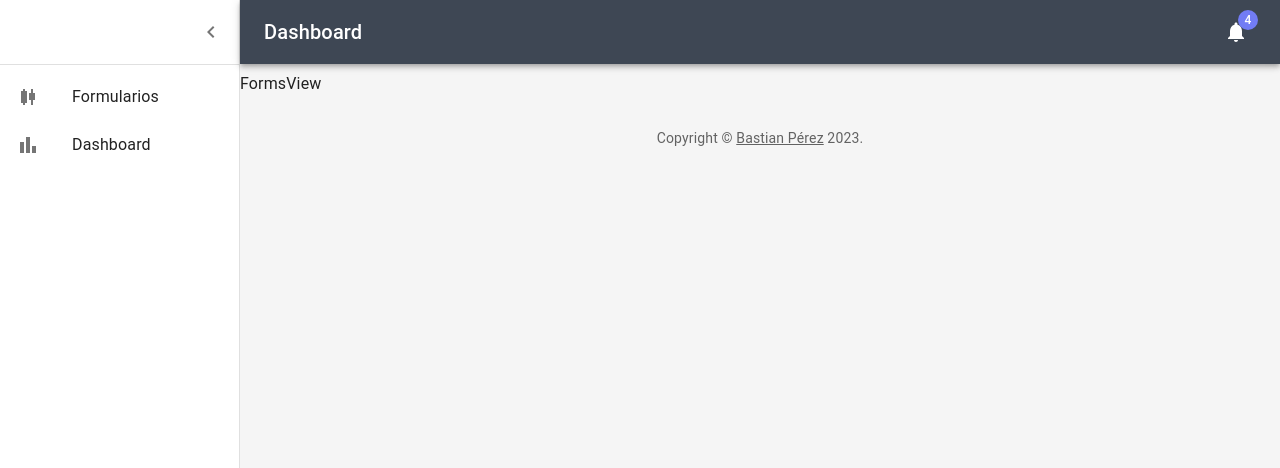
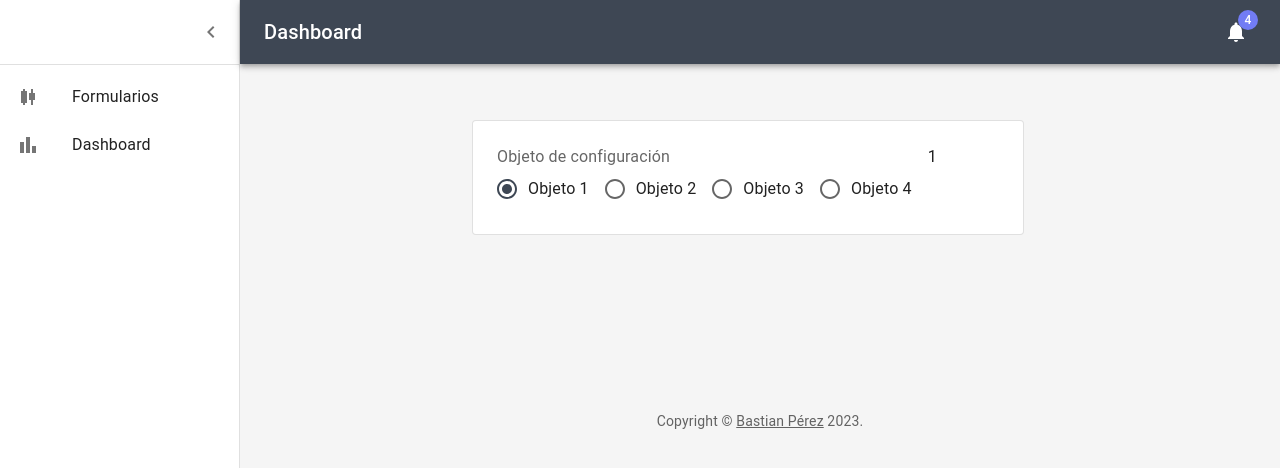
Before and after one commit to stuk4/dynamic-form, a React (Vite) app: page / in a window 1280 px wide. Shown: the top 468 px of the page. Built offline with nearby package versions, Linux system fonts and the light colour scheme.

Commit message:
Agrego pequeno state con contextapi

```diff
--- a/src/App.tsx
+++ b/src/App.tsx
@@ -1,13 +1,15 @@
 
-import { BrowserRouter } from 'react-router-dom';
-import { AppRoutes } from './routes/AppRoutes';
-function App() {
-
-
+import React from 'react'
+import { BrowserRouter } from 'react-router-dom'
+import { AppRoutes } from './routes/AppRoutes'
+import { DynamicFormsProvider } from './context/DynamicFormsContext'
+const App: React.FC = (): JSX.Element => {
   return (
-   <BrowserRouter>
-     <AppRoutes />
-   </BrowserRouter>
+    <DynamicFormsProvider>
+        <BrowserRouter>
+          <AppRoutes />
+        </BrowserRouter>
+    </DynamicFormsProvider>
   )
 }
 
--- /dev/null
+++ b/src/context/DynamicFormsContext.tsx
@@ -0,0 +1,29 @@
+import React, { useState } from 'react'
+
+// export interface IDynamicForms {
+
+// }
+
+export interface IDynamicFormsState {
+  objectType: string
+}
+export interface IDynamicFormsContext {
+  dynamicForm: IDynamicFormsState
+  updateObjectType: (objectType: string) => void
+
+}
+export const DynamicFormsContext = React.createContext<IDynamicFormsContext | null>(null)
+
+export const DynamicFormsProvider: React.FC<{ children: React.ReactNode }> = ({ children }) => {
+  const [dynamicForm, setDynamicForm] = useState<IDynamicFormsState>({
+    objectType: '1'
+  })
+  const updateObjectType = (objectType: string): void => {
+    setDynamicForm({ ...dynamicForm, objectType })
+  }
+  return (
+    <DynamicFormsContext.Provider value={{ dynamicForm, updateObjectType }}>
+        {children}
+    </DynamicFormsContext.Provider>
+  )
+}
--- a/src/views/forms/FormsView.tsx
+++ b/src/views/forms/FormsView.tsx
@@ -1,7 +1,27 @@
-import React from 'react'
+import { Container, Paper } from '@mui/material'
+import React, { useContext } from 'react'
+import { DynamicFormsContext, IDynamicFormsContext } from '../../context/DynamicFormsContext'
+import { SelectObjectType } from './components/SelectObjectType'
 
 export const FormsView: React.FC = (): JSX.Element => {
+  const { dynamicForm } = useContext(DynamicFormsContext) as IDynamicFormsContext
+
   return (
-    <div>FormsView</div>
+        <Container component="main" maxWidth="sm"
+            sx={
+                { mb: 12 }
+        }>
+            <Paper
+              variant="outlined"
+              sx={{
+                my: { xs: 6, md: 6 },
+                p: { xs: 3, md: 3 }
+              }}
+              >
+                <SelectObjectType />
+
+              {dynamicForm.objectType}
+            </Paper>
+        </Container>
   )
 }
--- /dev/null
+++ b/src/views/forms/components/SelectObjectType.tsx
@@ -0,0 +1,30 @@
+import { FormControl, FormControlLabel, FormLabel, Radio, RadioGroup } from '@mui/material'
+import React, { useContext, useState } from 'react'
+import { DynamicFormsContext, IDynamicFormsContext } from '../../../context/DynamicFormsContext'
+
+export const SelectObjectType: React.FC = (): JSX.Element => {
+  const { dynamicForm, updateObjectType } = useContext(DynamicFormsContext) as IDynamicFormsContext
+  const [objectType, setObjectType] = useState<string>(dynamicForm.objectType)
+
+  const handleChangeObjectType = (event: React.ChangeEvent<HTMLInputElement>): void => {
+    setObjectType(event.target.value)
+    updateObjectType(event.target.value)
+  }
+  return (
+    <FormControl>
+    <FormLabel id="objects">Objeto de configuración</FormLabel>
+    <RadioGroup
+      row
+      aria-labelledby="objects"
+      name="objets"
+      value={objectType}
+      onChange={handleChangeObjectType}
+    >
+      <FormControlLabel value="1" control={<Radio />} label="Objeto 1" />
+      <FormControlLabel value="2" control={<Radio />} label="Objeto 2" />
+      <FormControlLabel value="3" control={<Radio />} label="Objeto 3" />
+      <FormControlLabel value="4" control={<Radio />} label="Objeto 4" />
+    </RadioGroup>
+  </FormControl>
+  )
+}
```
Also changed, not shown: src/components/fields/MyDateField.tsx (added, +28 -0 lines), src/components/fields/MySelectField.tsx (added, +46 -0 lines), src/components/fields/MyTextField.tsx (added, +43 -0 lines), src/components/fields/MyTextFieldMultiline.tsx (added, +31 -0 lines), src/interfaces/IForms.ts (added, +26 -0 lines), src/routes/AppRoutes.tsx (+8 -9 lines), .eslintrc.json.
